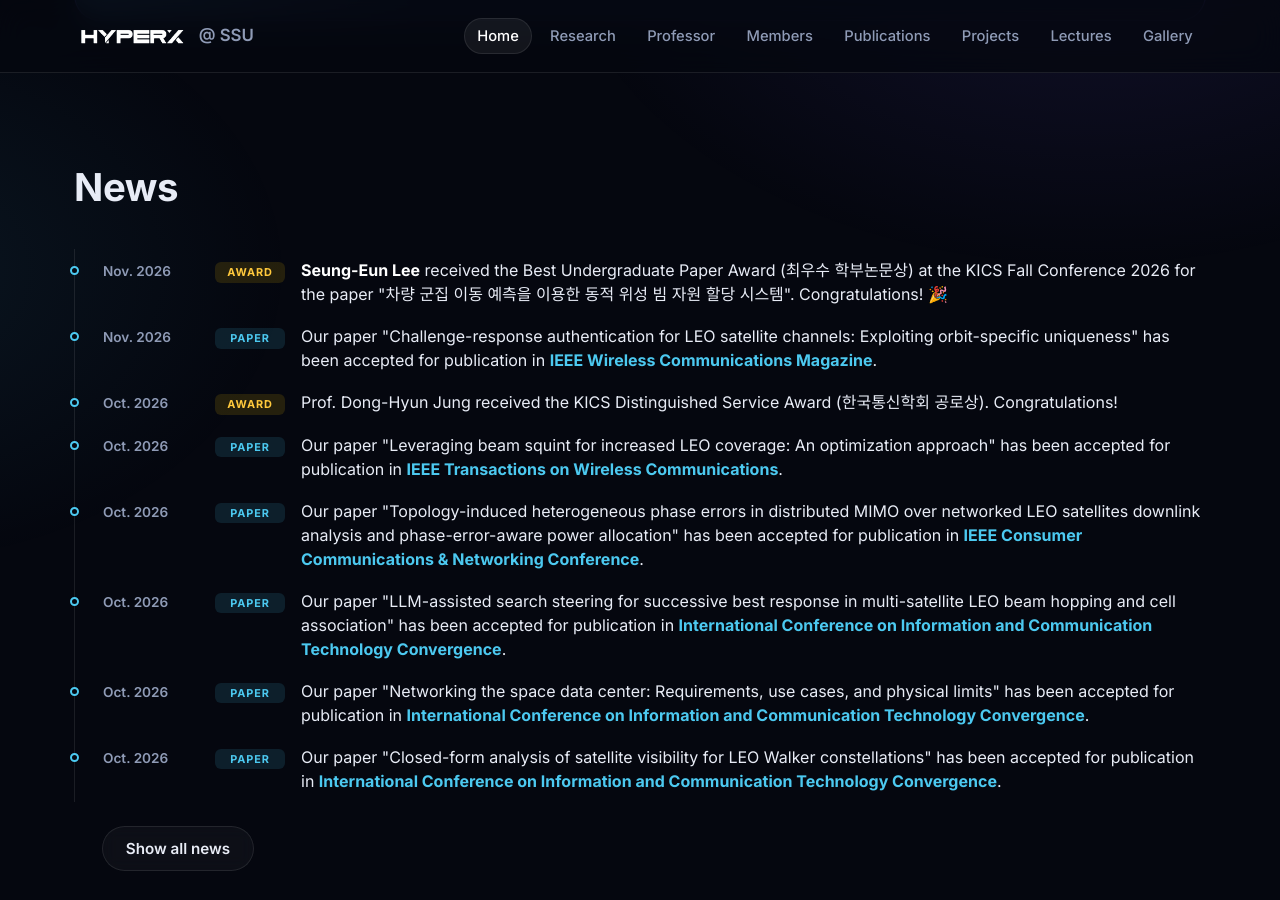
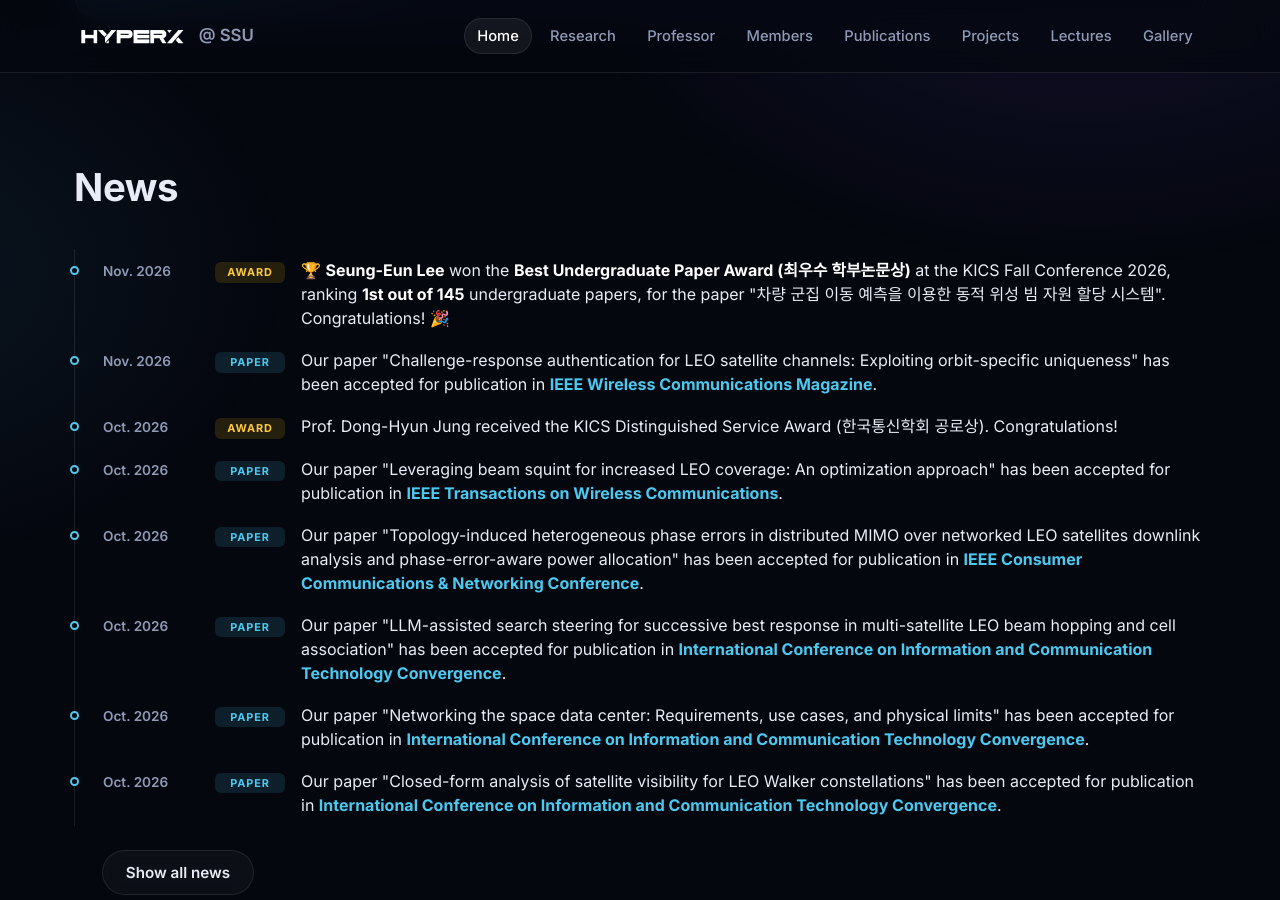
Before and after one commit to hyperx-web/hyperx, a Jekyll site: the page built from index.html, in a window 1280 px wide and 900 px high, scrolled down 2284 px. Built offline with Jekyll 4.4.1, drawn with Linux system fonts in a browser that asks for light colours; some web fonts are replaced.

Commit message:
News: best undergraduate paper award ranked 1st of 145 papers
Co-Authored-By: Claude Opus 5.5 <noreply@anthropic.com>

```diff
--- a/_data/news.yml
+++ b/_data/news.yml
@@ -2,7 +2,7 @@
 # type: paper | award | lab | member
 - date: "Nov. 2026"
   type: award
-  text: '<strong>Seung-Eun Lee</strong> received the Best Undergraduate Paper Award (최우수 학부논문상) at the KICS Fall Conference 2026 for the paper "차량 군집 이동 예측을 이용한 동적 위성 빔 자원 할당 시스템". Congratulations! 🎉'
+  text: '🏆 <strong>Seung-Eun Lee</strong> won the <strong>Best Undergraduate Paper Award (최우수 학부논문상)</strong> at the KICS Fall Conference 2026, ranking <strong>1st out of 145</strong> undergraduate papers, for the paper "차량 군집 이동 예측을 이용한 동적 위성 빔 자원 할당 시스템". Congratulations! 🎉'
 - date: "Nov. 2026"
   type: paper
   text: 'Our paper "Challenge-response authentication for LEO satellite channels: Exploiting orbit-specific uniqueness" has been accepted for publication in <em>IEEE Wireless Communications Magazine</em>.'
```
